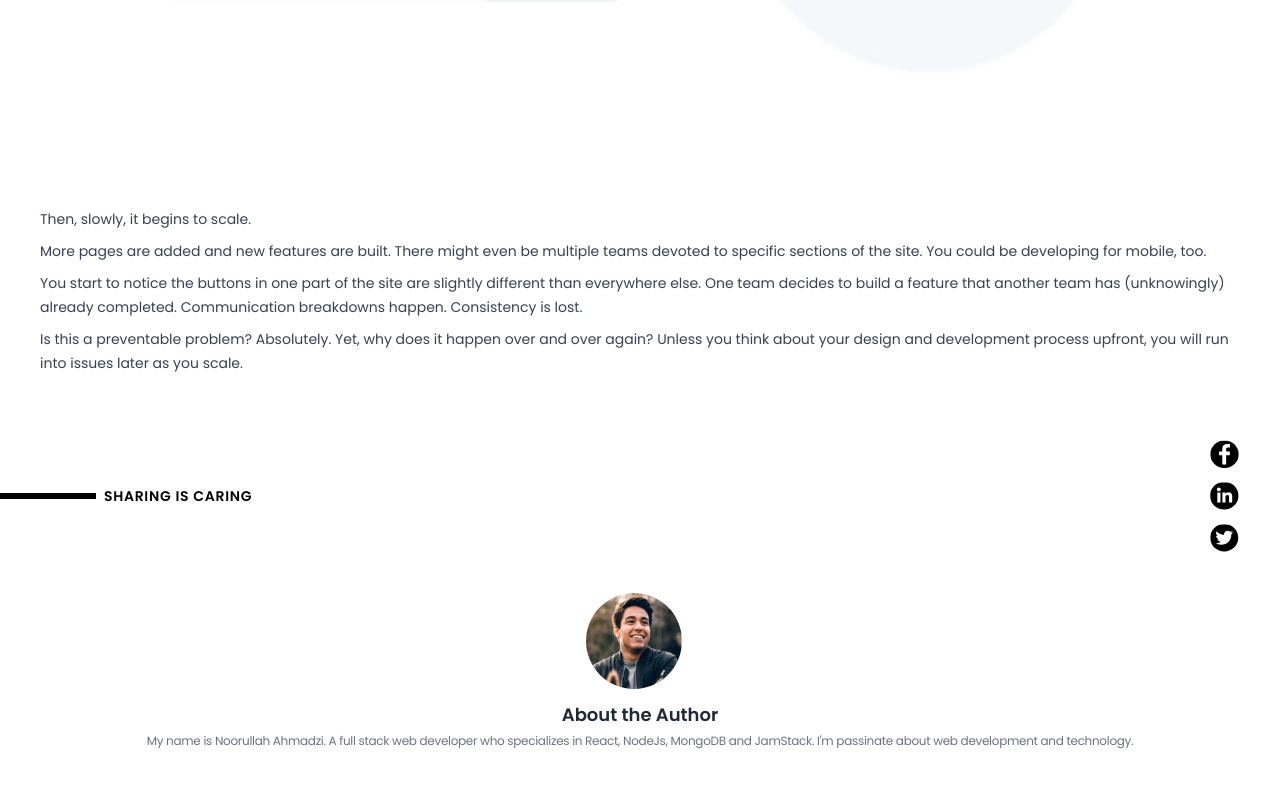
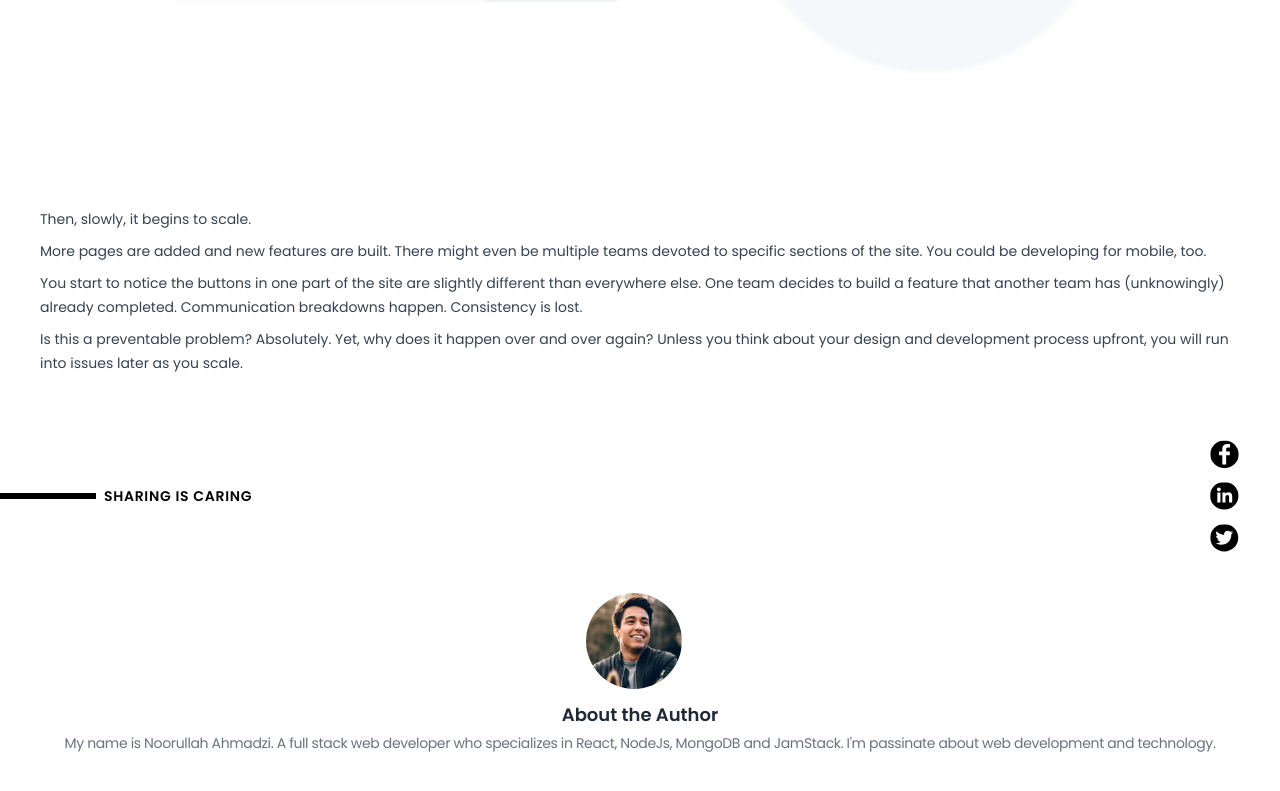
Before and after one commit to noor-codes/noorullah.dev, a Next.js app: page / in a window 1280 px wide. Shown: the part 971-1762 px from the top of the page. Built offline with nearby package versions, Linux system fonts and the light colour scheme.

Commit message:
text-sm is must better

```diff
--- a/pages/index.js
+++ b/pages/index.js
@@ -36,7 +36,6 @@
           </p>
         </div>
       </div>
-      {/* Set a min with if the tag is too small */}
       <div className="font-sans mt-5">
         <div className="flex flex-wrap gap-2 ml-8 mr-10 text-center">
           <div className="bg-gray-100 flex-1 text-gray-500 text-tiny  px-3 py-1.5 rounded-sm">
@@ -126,7 +125,7 @@
       <img className="rounded-full h-24 w-24 mr-3" src="/img/profile.png" alt="profile" />
       <div>
         <h2 className="text-lg font-semibold text-gray-800 mt-3">About the Author</h2>
-        <p className="text-xs mt-1 text-gray-500  tracking-tight">
+        <p className="text-sm mt-1 text-gray-500  tracking-tight">
           My name is Noorullah Ahmadzi. A full stack web developer who specializes in React, NodeJs,
           MongoDB and JamStack. I&apos;m passinate about web development and technology.
         </p>
```
